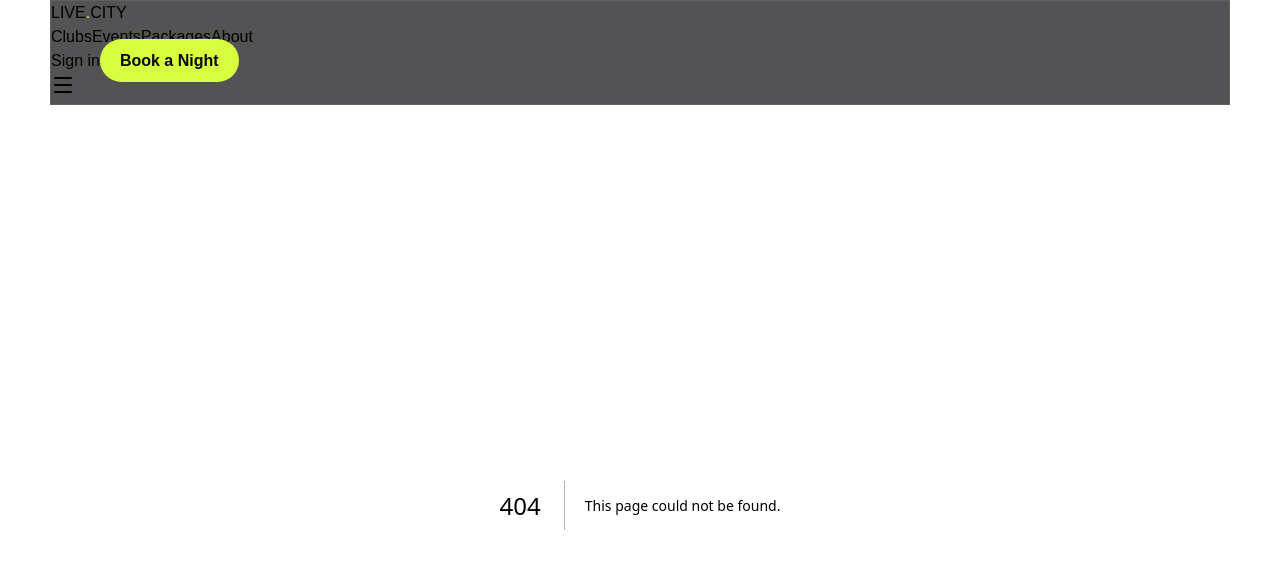
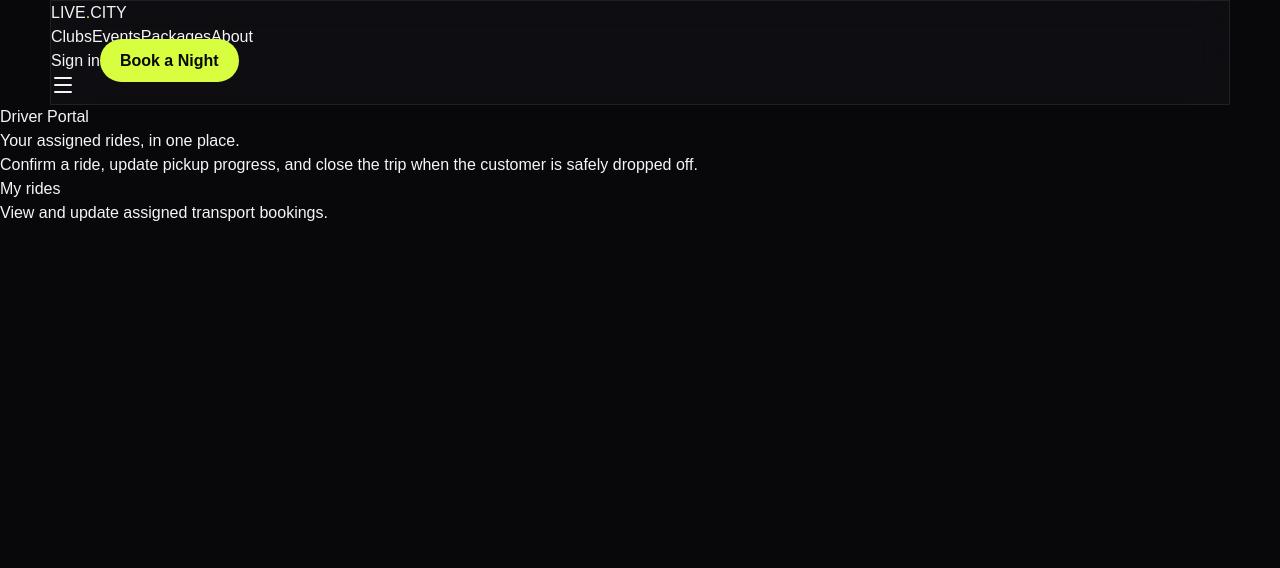
Before and after one commit to manpreet1singh2/club-booking-site, a Next.js app: page /driver in a window 1280 px wide. Before the commit this address had no page. Shown: the top 568 px of the page. Built offline with nearby package versions, Linux system fonts and the light colour scheme.

Commit message:
Add driver portal and driver management API

```diff
--- /dev/null
+++ b/app/driver/page.tsx
@@ -0,0 +1,16 @@
+import Link from "next/link";
+
+export default function DriverDashboard() {
+  return (
+    <main className="mx-auto max-w-6xl px-6 py-16">
+      <p className="text-sm font-medium uppercase tracking-[0.2em] text-lime-300">Driver Portal</p>
+      <h1 className="mt-3 text-4xl font-semibold tracking-tight">Your assigned rides, in one place.</h1>
+      <p className="mt-4 max-w-2xl text-zinc-400">Confirm a ride, update pickup progress, and close the trip when the customer is safely dropped off.</p>
+      <div className="mt-10 grid gap-4 sm:grid-cols-2">
+        <Link href="/driver/rides" className="rounded-3xl border border-white/10 bg-white/[0.03] p-6 hover:bg-white/[0.06]">
+          <div className="text-xl font-semibold">My rides</div><div className="mt-2 text-sm text-zinc-400">View and update assigned transport bookings.</div>
+        </Link>
+      </div>
+    </main>
+  );
+}
```
